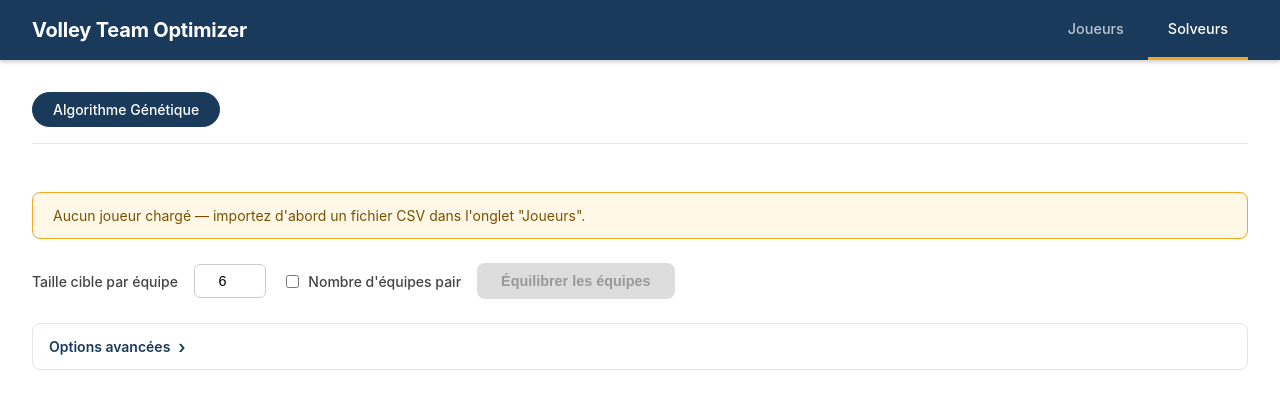
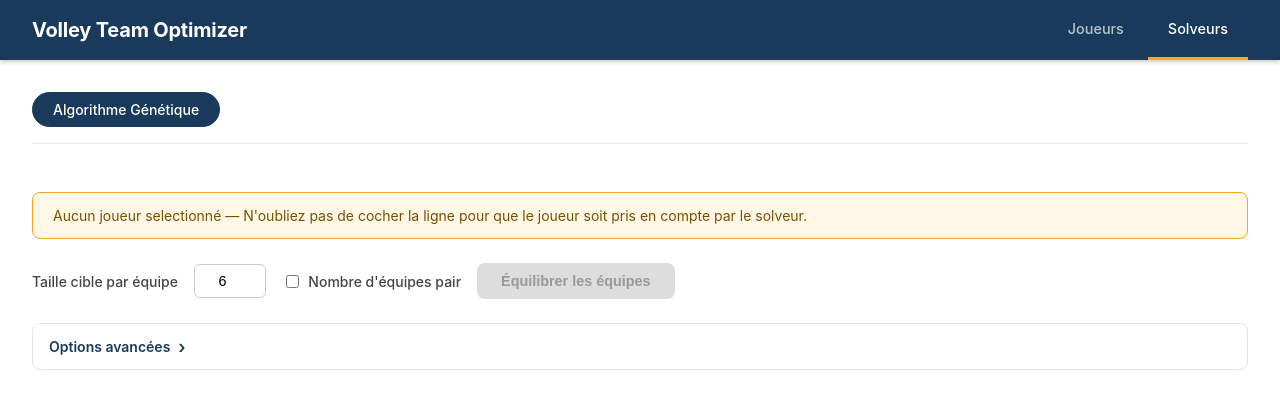
Before and after one commit to flobatard/VolleyTeamOptimizer, an Angular app: page /main/solver/genetic in a window 1280 px wide. Shown: the top 408 px of the page. Built offline with nearby package versions, Linux system fonts and the light colour scheme.

Commit message:
Changing error message if no players selected

```diff
--- a/src/app/features/solvers/genetic-solver-component/genetic-solver-component.html
+++ b/src/app/features/solvers/genetic-solver-component/genetic-solver-component.html
@@ -1,7 +1,7 @@
 <div class="genetic-solver">
   @if (players().length === 0) {
     <div class="warning">
-      Aucun joueur chargé — importez d'abord un fichier CSV dans l'onglet "Joueurs".
+      Aucun joueur selectionné — N'oubliez pas de cocher la ligne pour que le joueur soit pris en compte par le solveur.
     </div>
   }
 
```
